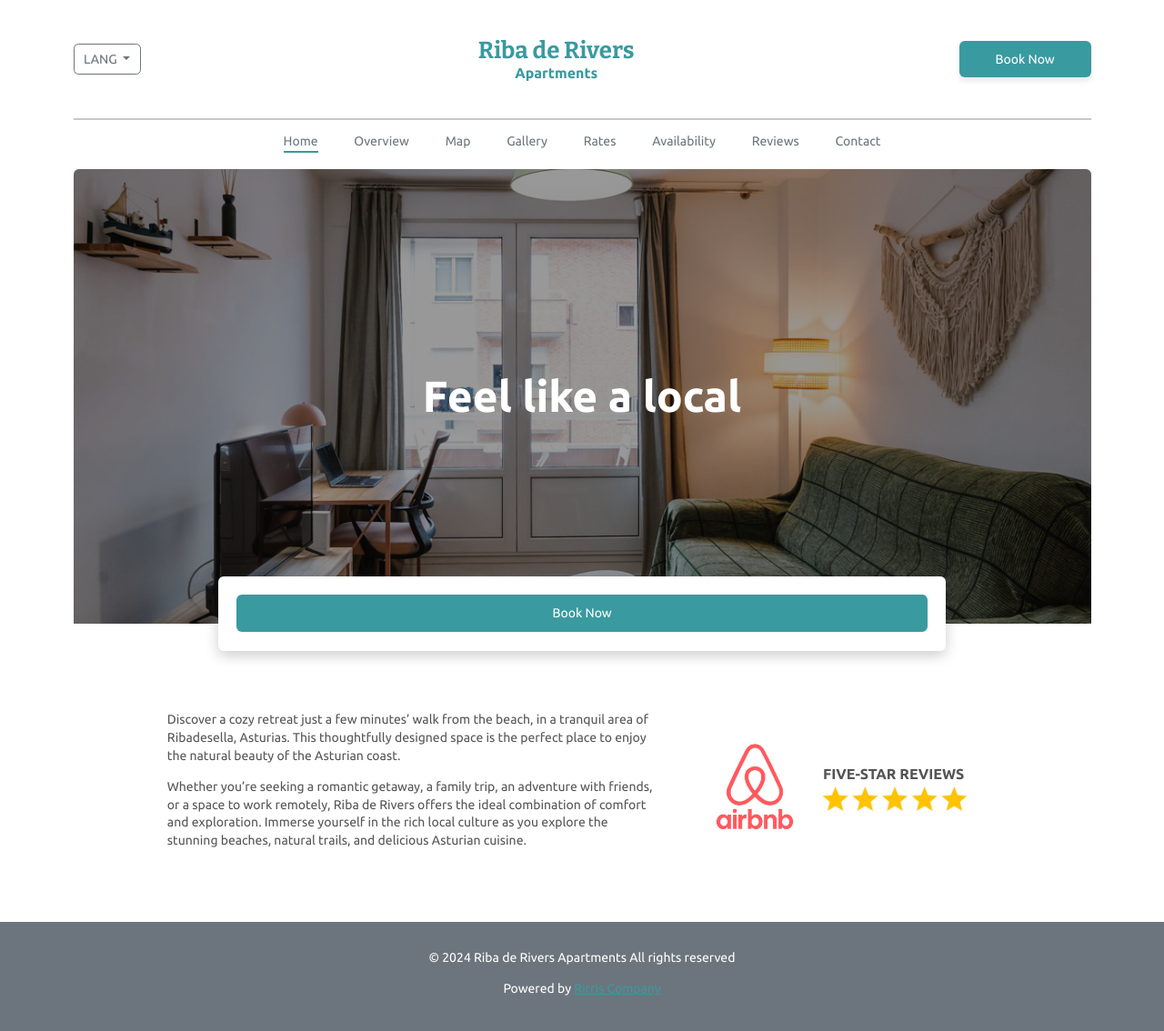
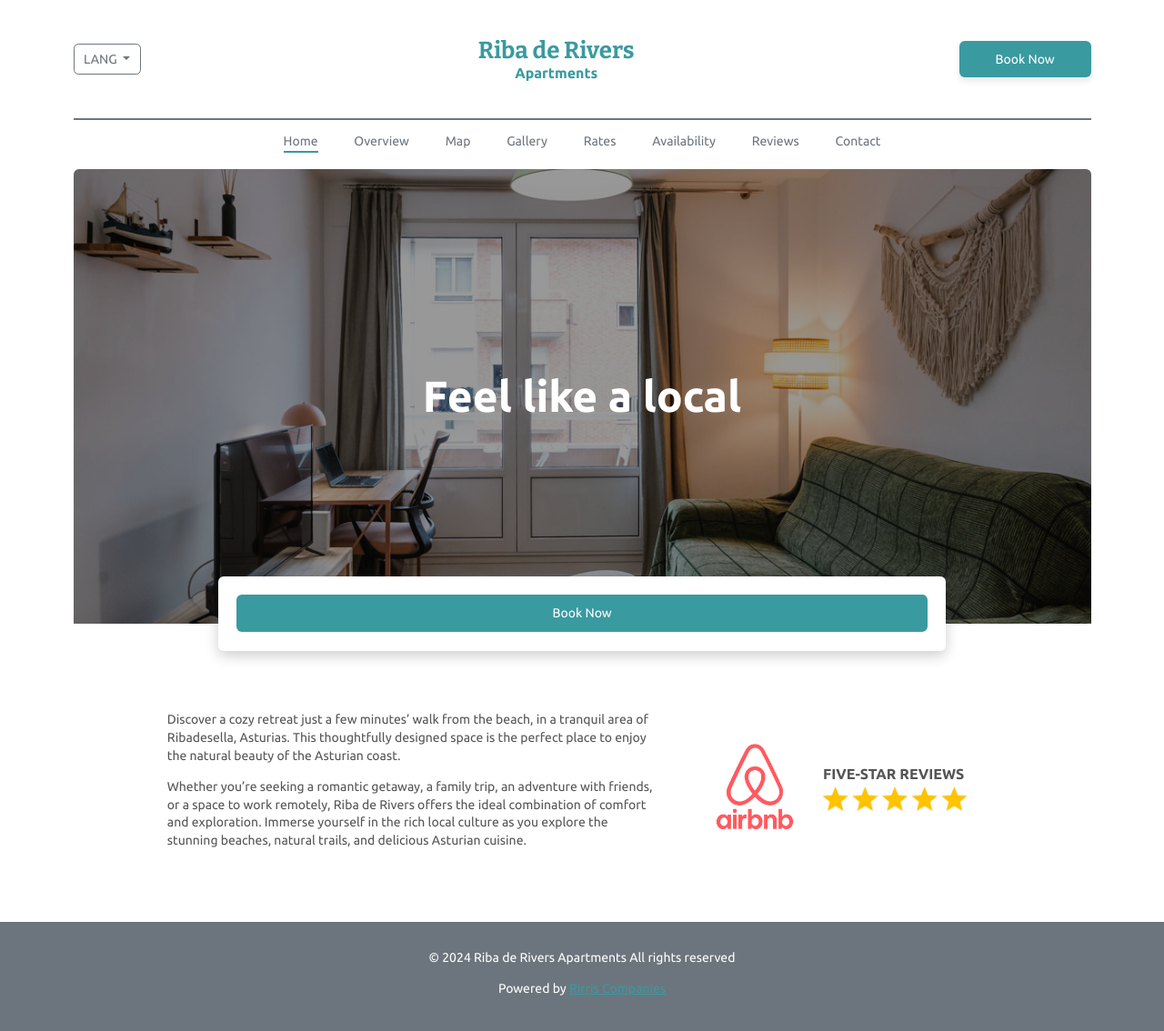
Before and after one commit to rivers07-maker/riba-de-rivers, a plain HTML site: page index.html in a window 1280 px wide. Shown: the whole page at 91% size. Drawn offline with nearby package versions, Linux system fonts and the light colour scheme.

Commit message:
fix: Bootstrap Colors

```diff
--- a/css/home-styles.css
+++ b/css/home-styles.css
@@ -103,7 +103,7 @@ body {
 
 .line-divider {
     height: 2px;
-    background-color: rgb(108 117 125 / 0.4);
+    background-color: var(--header-link-color);
     margin-bottom: 0.5rem;
 }
 
@@ -338,7 +338,7 @@ footer {
 }
 
 .bottom-page-navigation {
-    background-color: rgb(108, 117, 125);
+    background-color: var(--header-link-color);
     color: var(--action-contrast-color);
     padding: 2.14rem 0;
     text-align: center;
--- a/index.html
+++ b/index.html
@@ -200,7 +200,7 @@
     <footer>
         <div class="container-fluid bottom-page-navigation">
             <p>&copy; 2024 Riba de Rivers Apartments All rights reserved</p>
-            <p>Powered by <a href="#">Rirris Company</a></p>
+            <p>Powered by <a href="#">Rirris Companies</a></p>
         </div>
     </footer>
 
```
